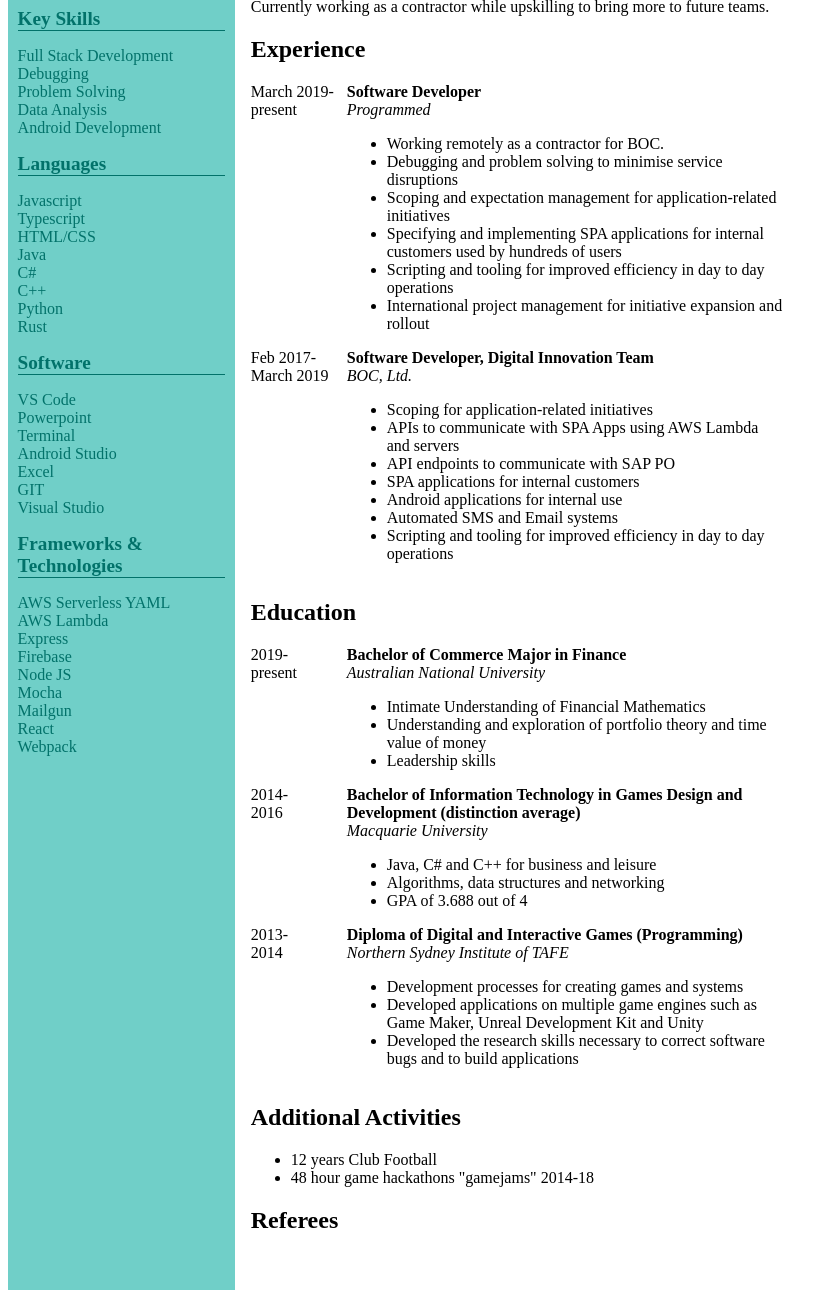
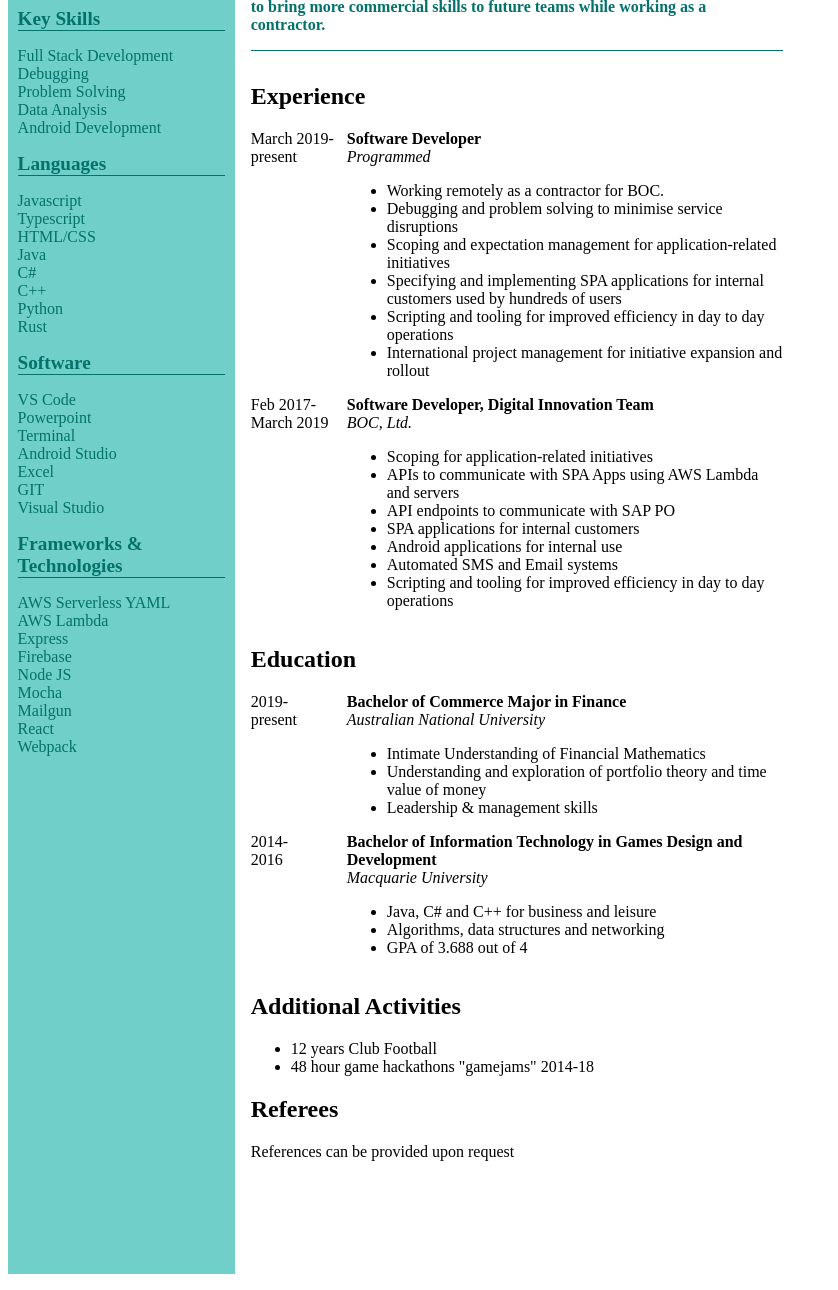
Before and after one commit to SidneyArmitage/staticPages, a website built with Parcel: page resume/index.html in a window 1280 px wide. Shown: the part 157-1447 px from the top of the page, without its empty margins (0-838 px from the left). Built offline with nearby package versions, Linux system fonts and the light colour scheme.

Commit message:
updated resume

```diff
--- a/resume/index.html
+++ b/resume/index.html
@@ -116,8 +116,8 @@
     Software Developer
   </div>
   <div class="content">
-    <p>
-      Passionate software developer with 6 years coding and design experience. Currently working as a contractor while upskilling to bring more to future teams.
+    <p class="description">
+      Passionate software developer with 6 years experience. Currently upskilling to bring more commercial skills to future teams while working as a contractor.
     </p>
     <section>
       <h1>Experience</h1>
@@ -175,7 +175,7 @@
           <ul>
             <li>Intimate Understanding of Financial Mathematics</li>
             <li>Understanding and exploration of portfolio theory and time value of money</li>
-            <li>Leadership skills</li>
+            <li>Leadership & management skills</li>
           </ul>
         </div>
       </section>
@@ -186,28 +186,12 @@
           2016
         </div>
         <div class="details">
-          <h2>Bachelor of Information Technology in Games Design and Development (distinction average)</h2>
+          <h2>Bachelor of Information Technology in Games Design and Development</h2>
           <i>Macquarie University</i>
           <ul>
             <li>Java, C# and C++ for business and leisure</li>
             <li>Algorithms, data structures and networking</li>
             <li>GPA of 3.688 out of 4</li>
-          </ul>
-        </div>
-      </section>
-      <section class="timeline">
-        <div class="times">
-          2013-
-          <br>
-          2014
-        </div>
-        <div class="details">
-          <h2>Diploma of Digital and Interactive Games (Programming)</h2>
-          <i>Northern Sydney Institute of TAFE</i>
-          <ul>
-            <li>Development processes for creating games and systems</li>
-            <li>Developed applications on multiple game engines such as Game Maker, Unreal Development Kit and Unity</li>
-            <li>Developed the research skills necessary to correct software bugs and to build applications</li>
           </ul>
         </div>
       </section>
@@ -221,6 +205,7 @@
     </section>
     <section>
       <h1>Referees</h1>
+      References can be provided upon request
     </section>
   </div>
 </body>
--- a/resume/index.scss
+++ b/resume/index.scss
@@ -96,6 +96,14 @@ body {
 
 }
 
+.description {
+  font-weight: bold;
+  padding-bottom: 1em;
+  color: $primary-color-4;
+  border-bottom: solid 1px $primary-color-4;
+  margin-bottom: 2em;
+}
+
 .content {
   background-color: white;
   grid-area: content;
```
